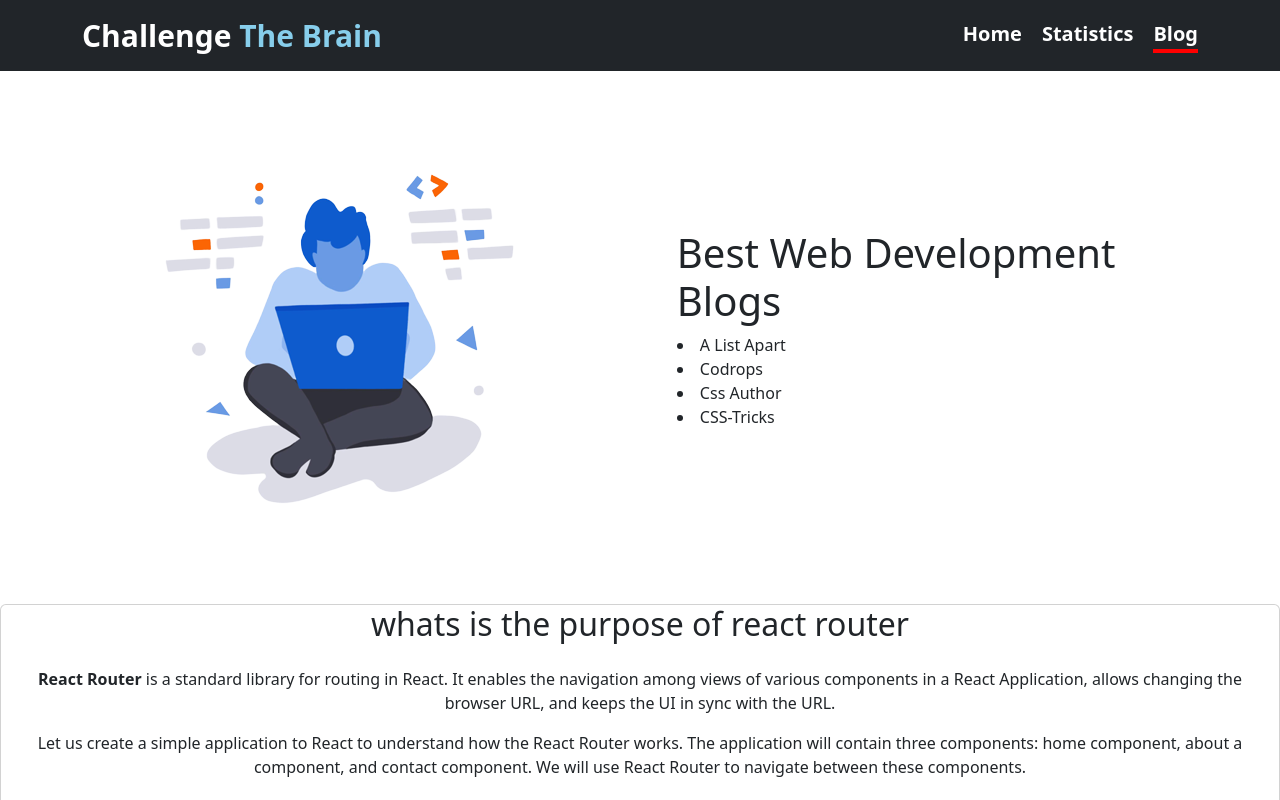
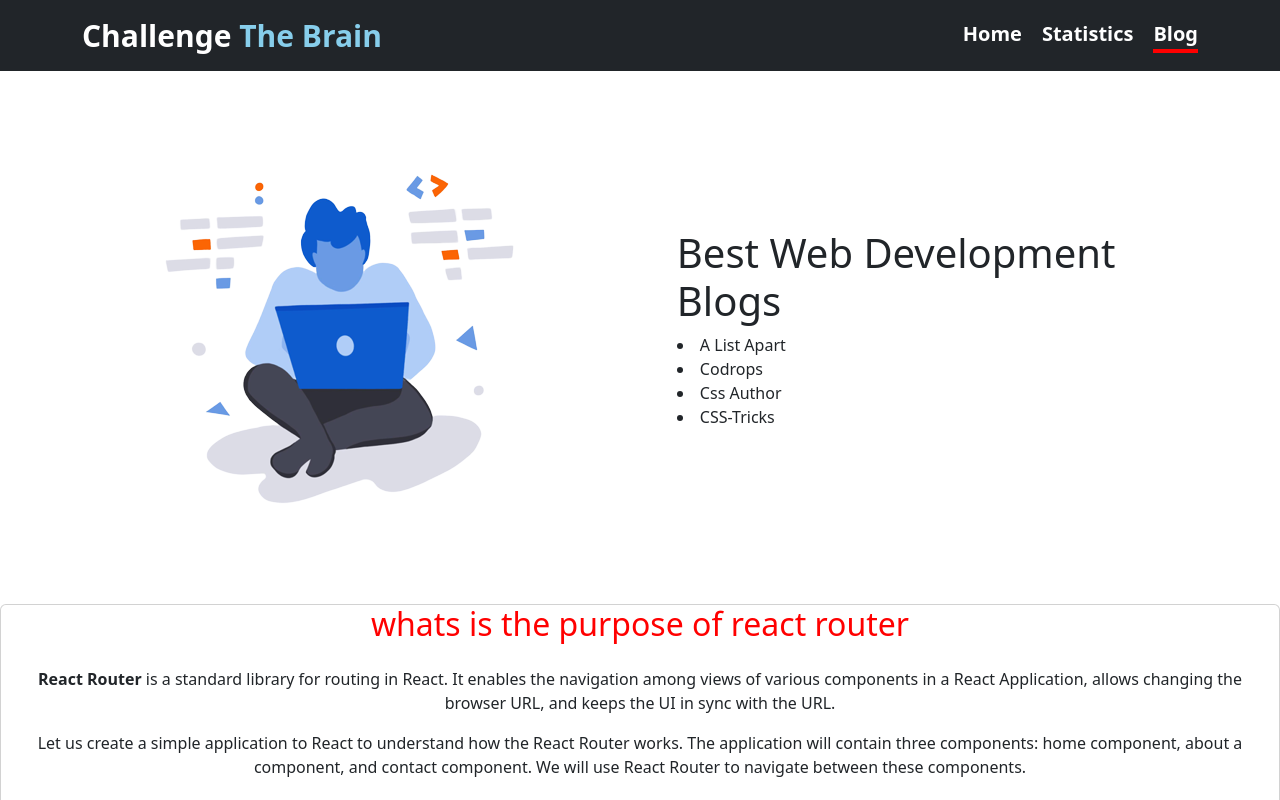
Before and after one commit to Mostafizur-Pro/Challenge-The-Brain, a React (Create React App) app: page /blog in a window 1280 px wide. Shown: the top 800 px of the page. Built offline with nearby package versions, Linux system fonts and the light colour scheme.

Commit message:
Blog css file add

```diff
--- /dev/null
+++ b/src/Components/Blog/Blog.css
@@ -0,0 +1,3 @@
+.question {
+  color: red;
+}
--- a/src/Components/Blog/Blog.js
+++ b/src/Components/Blog/Blog.js
@@ -1,5 +1,5 @@
 import React from "react";
-
+import "./Blog.css";
 import Card from "react-bootstrap/Card";
 import blog from "../../images/blog.png";
 
@@ -22,7 +22,9 @@ const Blog = () => {
       </div>
 
       <Card>
-        <Card.Title as="h2">whats is the purpose of react router</Card.Title>
+        <Card.Title className="question" as="h2">
+          whats is the purpose of react router
+        </Card.Title>
         <Card.Body>
           <Card.Text>
             <p>
--- a/src/Components/TotalQuiz/TotalQuiz.css
+++ b/src/Components/TotalQuiz/TotalQuiz.css
@@ -4,7 +4,6 @@
   margin-bottom: 40px;
   font-size: 20px;
 }
-
 .option input {
   margin-right: 10px;
 }
```
